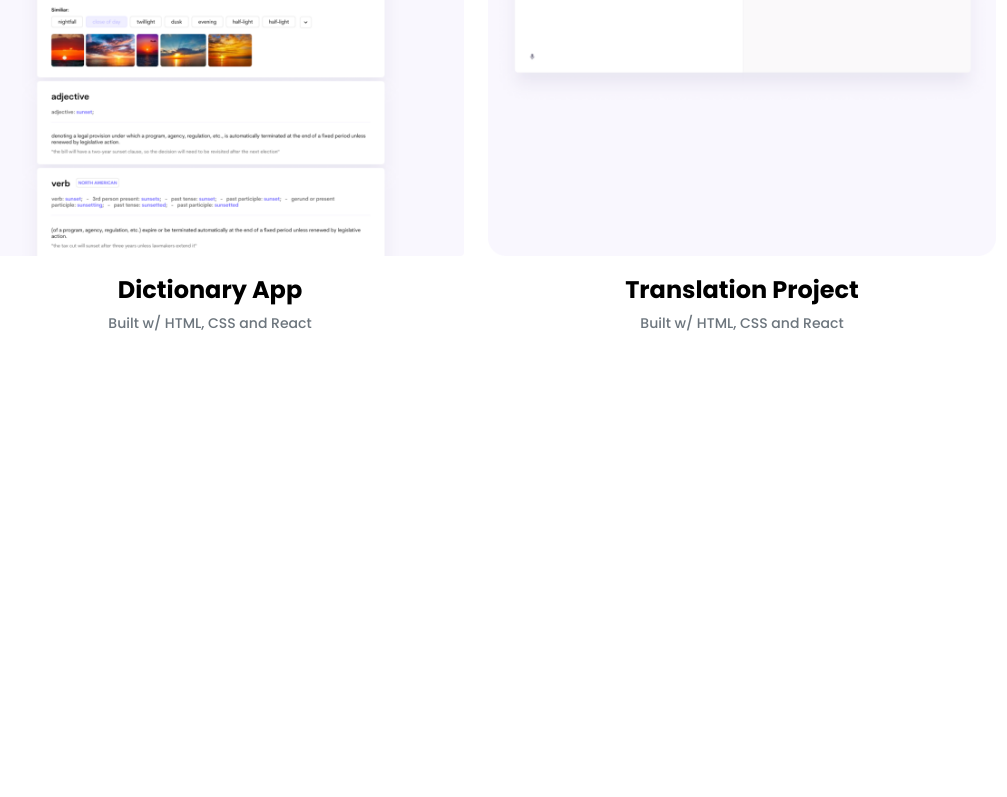
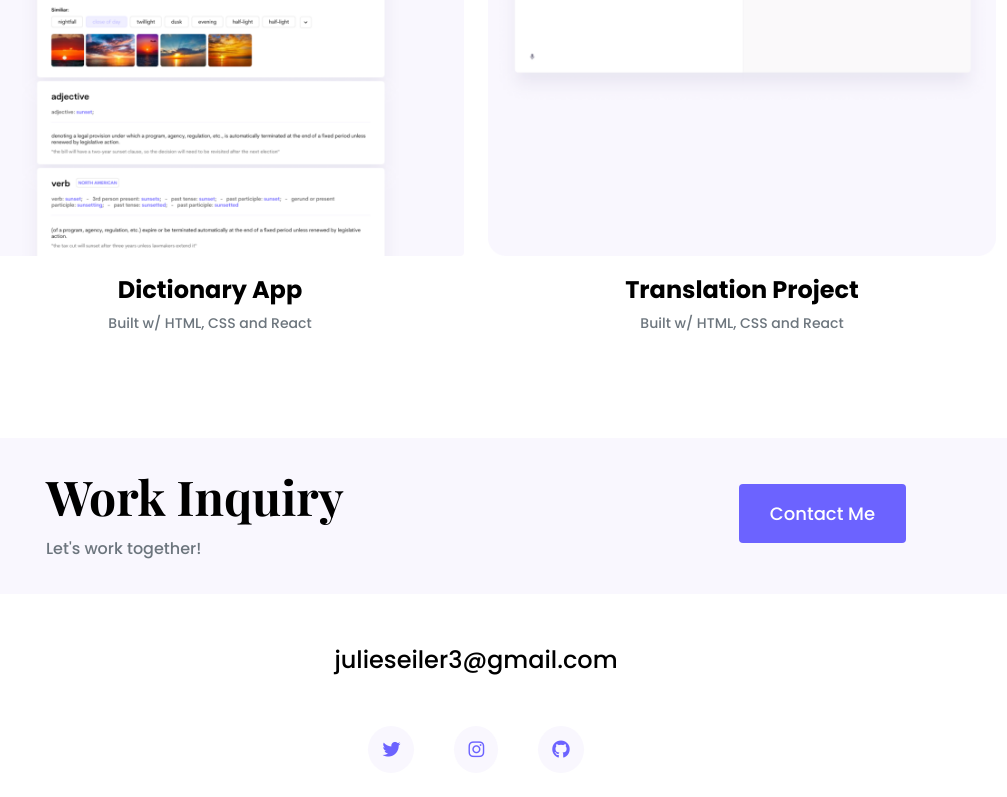
Before and after one commit to julesseiler/Portfolio-Project-1, a plain HTML site: page Work.html in a window 1280 px wide. Shown: the part 1362-2159 px from the top of the page, without its empty margins (164-1171 px from the left). Before the commit the page ends 1930 px from the top, so only its background shows below. Drawn offline with nearby package versions, Linux system fonts and the light colour scheme.

Commit message:
Fixed index page w/ content box, created footer, added footer to each page

```diff
--- a/Work.html
+++ b/Work.html
@@ -85,5 +85,44 @@
           </div>
         </div>
       </div>
+      <footer>
+        <div
+          class="
+            contact-box
+            d-flex
+            justify-content-between
+            mb-5
+            d-none d-md-flex
+          "
+        >
+          <div>
+            <h4>Work Inquiry</h4>
+            <p class="text-muted">Let's work together!</p>
+          </div>
+          <div>
+            <a href="" class="btn btn-branding mt-3">Contact Me</a>
+          </div>
+        </div>
+        <div class="d-flex justify-content-center mb-5">
+          <a
+            href="mailto:julieseiler3@gmail.com"
+            class="email-link"
+            target="blank"
+          >
+            julieseiler3@gmail.com
+          </a>
+        </div>
+        <div class="social-links d-flex justify-content-center mb-5">
+          <a href="https://www.twitter.com/julesseiler" target="blank"
+            ><i class="fab fa-twitter"></i
+          ></a>
+          <a href="https://www.instagram.com/julesseiler" target="blank">
+            <i class="fab fa-instagram"></i
+          ></a>
+          <a href="https://www.github.com/julesseiler" target="blank">
+            <i class="fab fa-github"></i
+          ></a>
+        </div>
+      </footer>
   </body>
 </html>
--- a/css/style.css
+++ b/css/style.css
@@ -29,6 +29,9 @@ h2 {
   font-size: 64px;
 }
 
+h4 {
+  font-size: 48px;
+}
 p {
   font-weight: normal;
   font-size: 16px;
@@ -138,6 +141,42 @@ nav li.active {
   color: var(--branding-color);
 }
 
+footer {
+  margin: 60px 0;
+}
+
+footer .contact-box {
+  background: var(--secondary-color);
+  padding: 30px 120px;
+  border-radius: 10px;
+}
+footer .contact-box p {
+  margin: 0;
+}
+footer .email-link {
+  text-decoration: none;
+  color: black;
+  font-size: 24px;
+}
+
+footer .email-link:hover {
+  color: var(--branding-color);
+}
+
+footer .social-links a {
+  margin: 0 20px;
+  color: var(--branding-color);
+  background: var(--secondary-color);
+  padding: 10px 14px;
+  font-size: 18px;
+  border-radius: 50%;
+  transition: all 100ms ease-in-out;
+}
+
+footer .social-links a:hover {
+  color: white;
+  background: var(--branding-color);
+}
 @media (max-width: 960px) {
   h1 {
     font-size: 44px;
@@ -146,6 +185,10 @@ nav li.active {
   h2 {
     font-size: 44px;
   }
+  h4 {
+    font-size: 26px;
+  }
+
   .hero {
     padding: 80px 20px;
   }
```
Also changed, not shown: About.html (+39 -0 lines), Contact.html (+33 -0 lines), index.html (+39 -0 lines).
